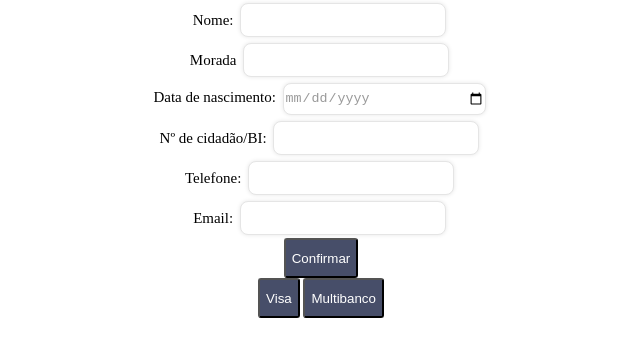
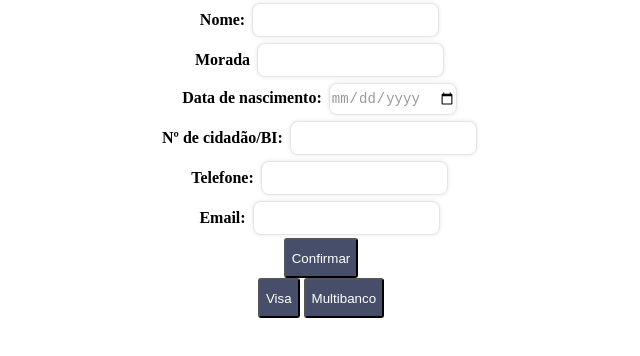
Before and after one commit to DRHAX34/TI.II-Project, a plain HTML site: page Carlos Romana/validar.html in a window 1280 px wide. Shown: the whole page, without its empty margins (319-959 px from the left). Drawn offline with Linux system fonts and the light colour scheme.

Commit message:
a stora de AED é merda
pronto, o final do css

```diff
--- a/Carlos Romana/validar.html
+++ b/Carlos Romana/validar.html
@@ -13,8 +13,9 @@
          <style>
 			body{
 				background-color:white;
-                font-size: 15px;
+                font-size: 16px;
                 font-style: Verdana, Tahoma, sans-serif;
+                font-weight: bold;
                 align-items: center;
 				text-align:	center;
 			}
@@ -24,7 +25,8 @@
                 margin: 3px;
                 border: 1px solid #E5E5E5;
                 height: 30px;
-                width: 200px;
+                font-size: 14px;
+                width: auto;
                 color: #999999;
                 border-radius: 8px;
                 box-shadow: rgba(0, 0, 0, 0.1) 0px 0px 4px;
```
